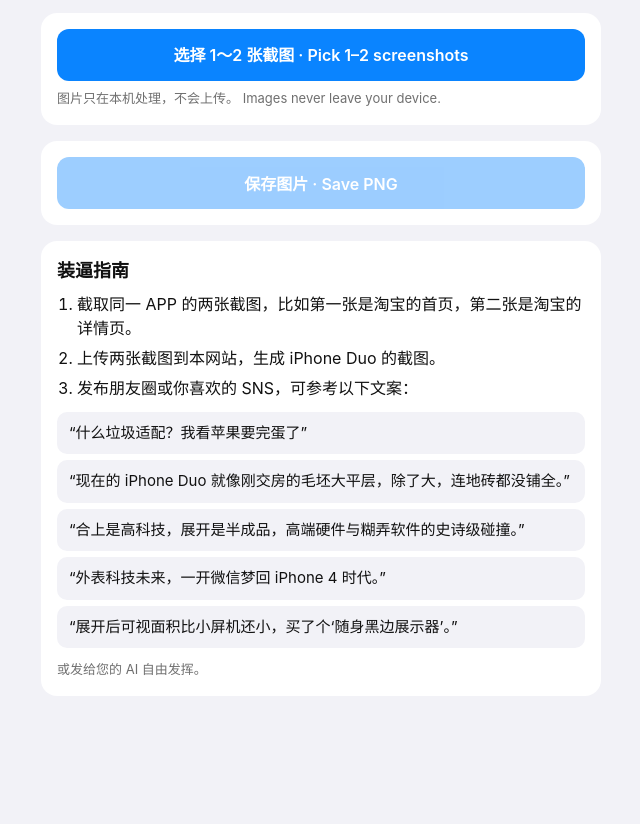
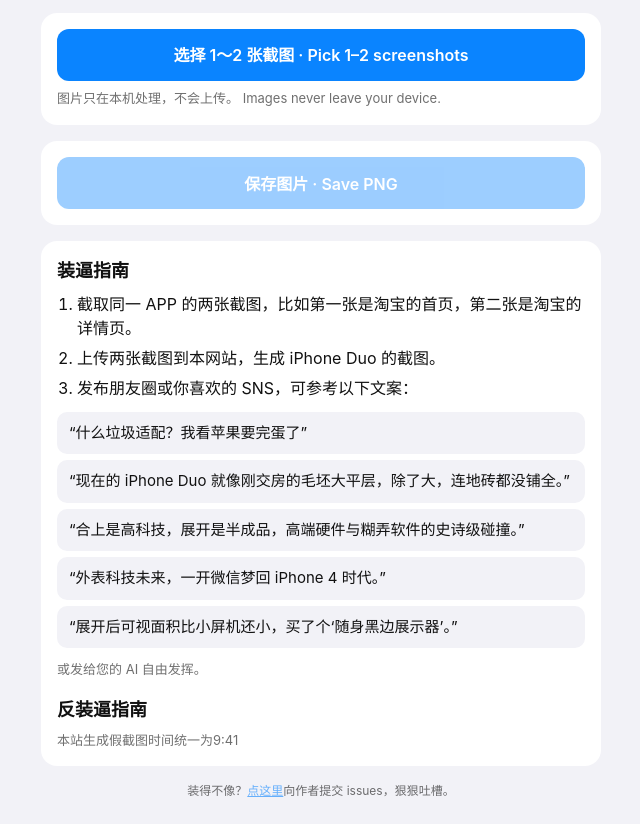
Before and after one commit to aoyamashou/fake-Duo-screenshot, a plain HTML site: page public/index.html in a window 1280 px wide. Shown: the part 88-912 px from the top of the page, without its empty margins (319-959 px from the left). Before the commit the page ends 816 px from the top, so only its background shows below. Drawn offline with Linux system fonts and the light colour scheme.

Commit message:
页面文案：增加 issues 反馈入口与反装逼指南
需求：页面底部加“装得不像？点这里提交 issues”小字链接到 GitHub issues；装逼指南下增加“反装逼指南”，说明假截图时间统一为 9:41。
实现思路：仅修改 public/index.html，新增 .foot 页脚样式与 .anti 标题样式。

```diff
--- a/public/index.html
+++ b/public/index.html
@@ -25,7 +25,10 @@
   .guide ul { margin:0 0 12px; padding-left:0; list-style:none; }
   .guide li { margin-bottom:6px; }
   .guide ul li { background:var(--bg); border-radius:10px; padding:10px 12px; font-size:15px; }
+  .guide h2.anti { margin-top:16px; }
   .guide .note { font-size:13px; opacity:.6; margin:0; }
+  .foot { text-align:center; font-size:12px; opacity:.6; margin:0 0 8px; }
+  .foot a { color:var(--accent); }
 </style>
 </head>
 <body>
@@ -56,7 +59,10 @@
       <li>“展开后可视面积比小屏机还小，买了个‘随身黑边展示器’。”</li>
     </ul>
     <p class="note">或发给您的 AI 自由发挥。</p>
+    <h2 class="anti">反装逼指南</h2>
+    <p class="note">本站生成假截图时间统一为9:41</p>
   </div>
+  <p class="foot">装得不像？<a href="https://github.com/aoyamashou/fake-Duo-screenshot/issues" target="_blank" rel="noopener">点这里</a>向作者提交 issues，狠狠吐槽。</p>
 </main>
 <script type="module">
 import { compose } from "./compose.js";
```
